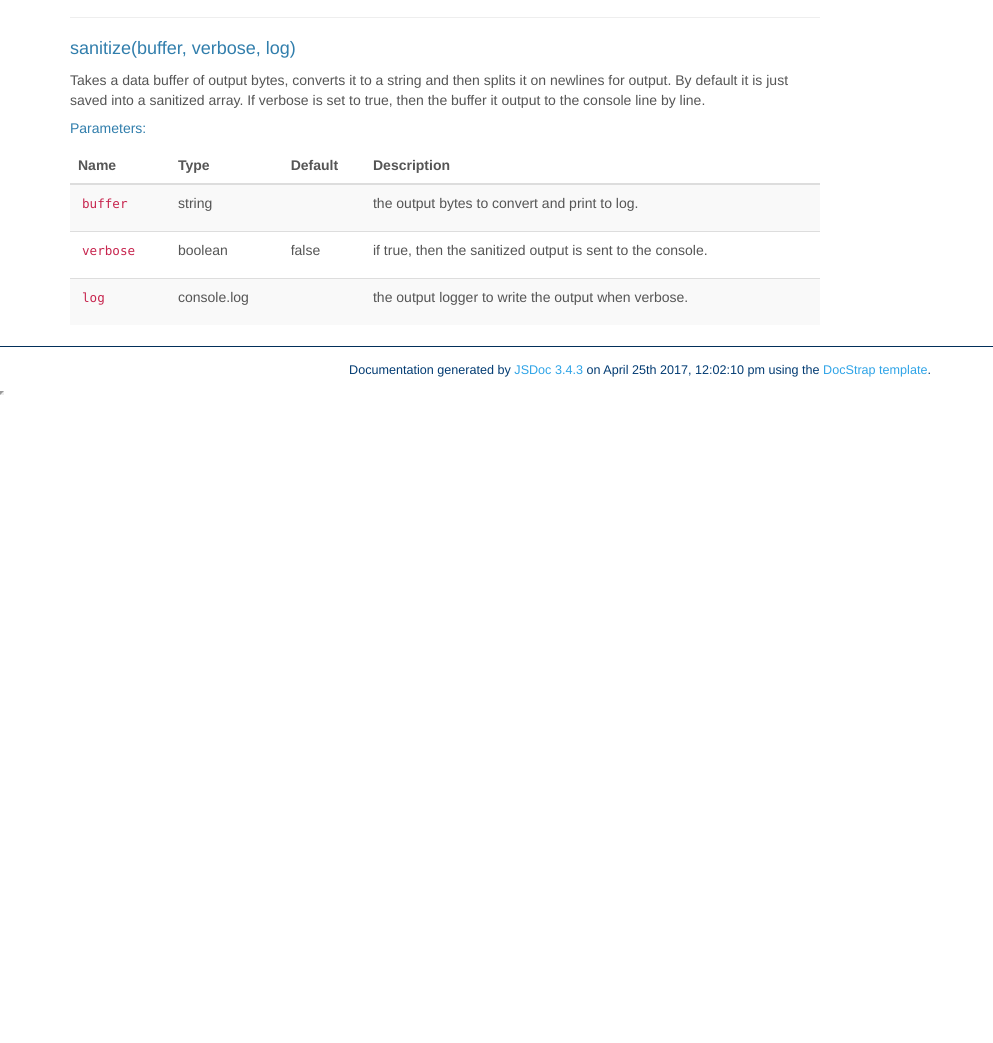
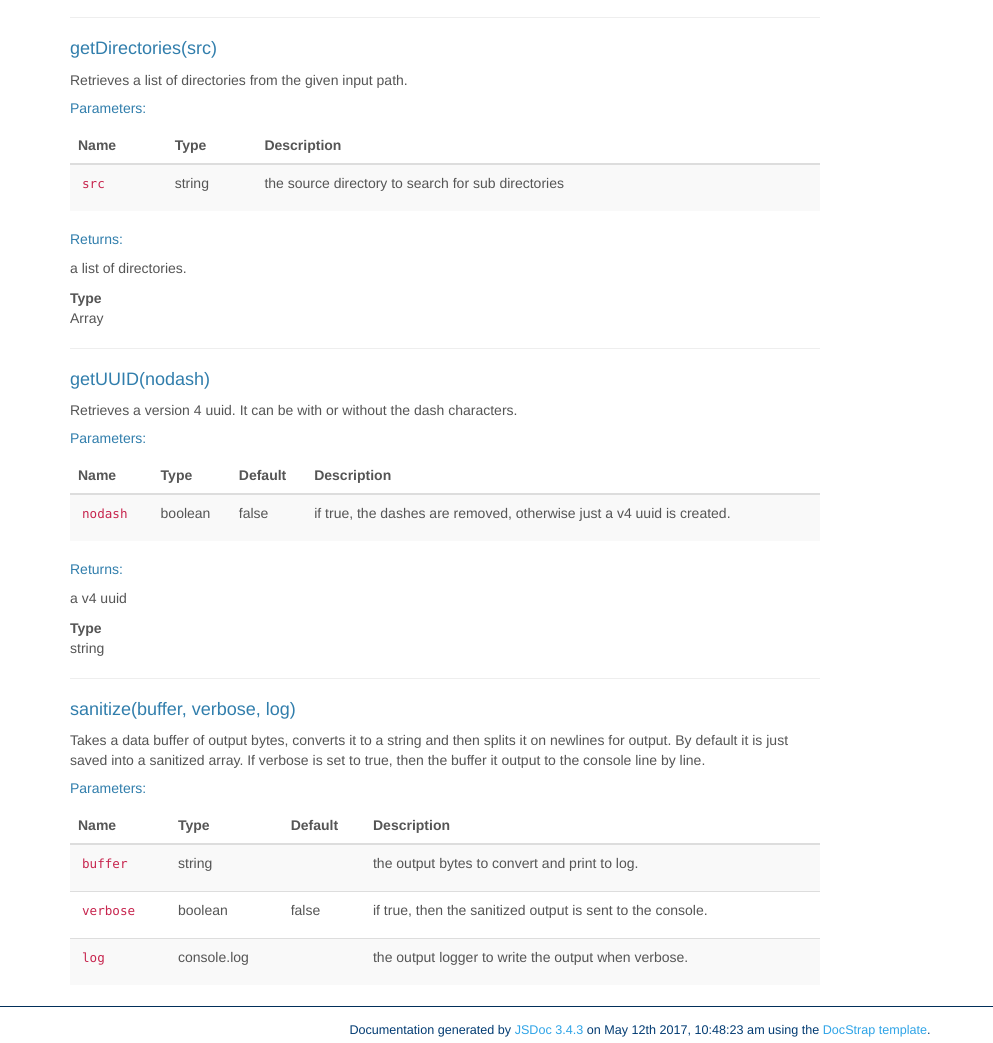
Before and after one commit to jmquigley/util.toolbox, a website: page docs/global.html in a window 1280 px wide. Shown: the part 1191-2234 px from the top of the page, without its empty margins (0-993 px from the left). Before the commit the page ends 1591 px from the top, so only its background shows below. Drawn offline with Linux system fonts and the light colour scheme.

Commit message:
Adds new getDirectory and getUUID functions
- Updates all current dependencies
- Added a fixture to test getDirectory function

```diff
--- a/docs/global.html
+++ b/docs/global.html
@@ -33,7 +33,7 @@
 			<li class="dropdown">
 				<a href="global.html" class="dropdown-toggle" data-toggle="dropdown">Global<b class="caret"></b></a>
 				<ul class="dropdown-menu ">
-					<li><a href="global.html#call">call</a></li><li><a href="global.html#callSync">callSync</a></li><li><a href="global.html#sanitize">sanitize</a></li>
+					<li><a href="global.html#call">call</a></li><li><a href="global.html#callSync">callSync</a></li><li><a href="global.html#getDirectories">getDirectories</a></li><li><a href="global.html#getUUID">getUUID</a></li><li><a href="global.html#sanitize">sanitize</a></li>
 				</ul>
 			</li>
 
@@ -632,6 +632,319 @@ finishes.</p></td>
 
 <hr>
 <dt>
+    <h4 class="name" id="getDirectories"><span class="type-signature"></span>getDirectories(src)</h4>
+
+
+</dt>
+<dd>
+
+
+    <div class="description">
+        <p>Retrieves a list of directories from the given input path.</p>
+    </div>
+
+
+
+
+
+
+
+
+        <h5>Parameters:</h5>
+
+
+<table class="params table table-striped">
+    <thead>
+    <tr>
+
+        <th>Name</th>
+
+
+        <th>Type</th>
+
+
+
+
+
+        <th class="last">Description</th>
+    </tr>
+    </thead>
+
+    <tbody>
+
+
+        <tr>
+
+                <td class="name"><code>src</code></td>
+
+
+            <td class="type">
+
+
+<span class="param-type">string</span>
+
+
+
+
+            </td>
+
+
+
+
+
+            <td class="description last"><p>the source directory to search for sub directories</p></td>
+        </tr>
+
+
+    </tbody>
+</table>
+
+
+
+
+<dl class="details">
+
+
+
+
+
+
+
+
+
+
+
+
+
+
+
+
+
+
+
+
+
+
+
+
+
+
+
+
+
+
+
+
+
+
+
+</dl>
+
+
+
+
+
+
+
+
+
+
+
+
+
+    <h5>Returns:</h5>
+
+
+<div class="param-desc">
+    <p>a list of directories.</p>
+</div>
+
+
+
+<dl>
+    <dt>
+        Type
+    </dt>
+    <dd>
+
+<span class="param-type">Array</span>
+
+
+
+    </dd>
+</dl>
+
+
+
+
+
+</dd>
+
+
+
+<hr>
+<dt>
+    <h4 class="name" id="getUUID"><span class="type-signature"></span>getUUID(nodash)</h4>
+
+
+</dt>
+<dd>
+
+
+    <div class="description">
+        <p>Retrieves a version 4 uuid.  It can be with or without the dash characters.</p>
+    </div>
+
+
+
+
+
+
+
+
+        <h5>Parameters:</h5>
+
+
+<table class="params table table-striped">
+    <thead>
+    <tr>
+
+        <th>Name</th>
+
+
+        <th>Type</th>
+
+
+
+
+        <th>Default</th>
+
+
+        <th class="last">Description</th>
+    </tr>
+    </thead>
+
+    <tbody>
+
+
+        <tr>
+
+                <td class="name"><code>nodash</code></td>
+
+
+            <td class="type">
+
+
+<span class="param-type">boolean</span>
+
+
+
+
+            </td>
+
+
+
+
+                <td class="default">
+
+                    false
+
+                </td>
+
+
+            <td class="description last"><p>if true, the dashes are removed, otherwise just a
+v4 uuid is created.</p></td>
+        </tr>
+
+
+    </tbody>
+</table>
+
+
+
+
+<dl class="details">
+
+
+
+
+
+
+
+
+
+
+
+
+
+
+
+
+
+
+
+
+
+
+
+
+
+
+
+
+
+
+
+
+
+
+
+</dl>
+
+
+
+
+
+
+
+
+
+
+
+
+
+    <h5>Returns:</h5>
+
+
+<div class="param-desc">
+    <p>a v4 uuid</p>
+</div>
+
+
+
+<dl>
+    <dt>
+        Type
+    </dt>
+    <dd>
+
+<span class="param-type">string</span>
+
+
+
+    </dd>
+</dl>
+
+
+
+
+
+</dd>
+
+
+
+<hr>
+<dt>
     <h4 class="name" id="sanitize"><span class="type-signature"></span>sanitize(buffer, verbose, log)</h4>
 
 
@@ -874,7 +1187,7 @@ the console.</p></td>
 <span class="jsdoc-message">
 	Documentation generated by <a href="https://github.com/jsdoc3/jsdoc">JSDoc 3.4.3</a>
 
-		on April 25th 2017, 12:02:10 pm
+		on May 12th 2017, 10:48:23 am
 
 	using the <a href="https://github.com/docstrap/docstrap">DocStrap template</a>.
 </span>
```
Also changed, not shown: docs/index.html (+2 -2 lines), docs/index.md (+53 -23 lines), docs/quicksearch.html (+1 -1 lines), index.ts (+61 -34 lines), package.json (+10 -7 lines), test/tests.ts (+41 -1 lines), 7 other files.
